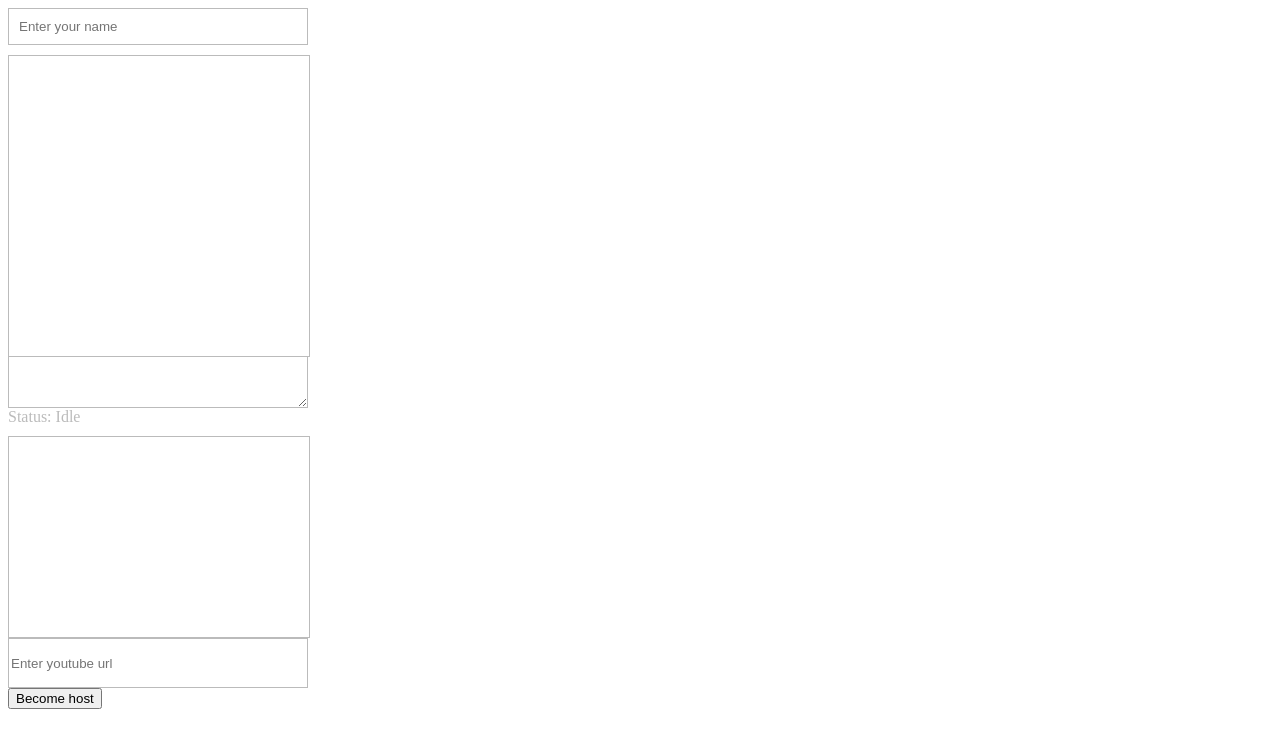
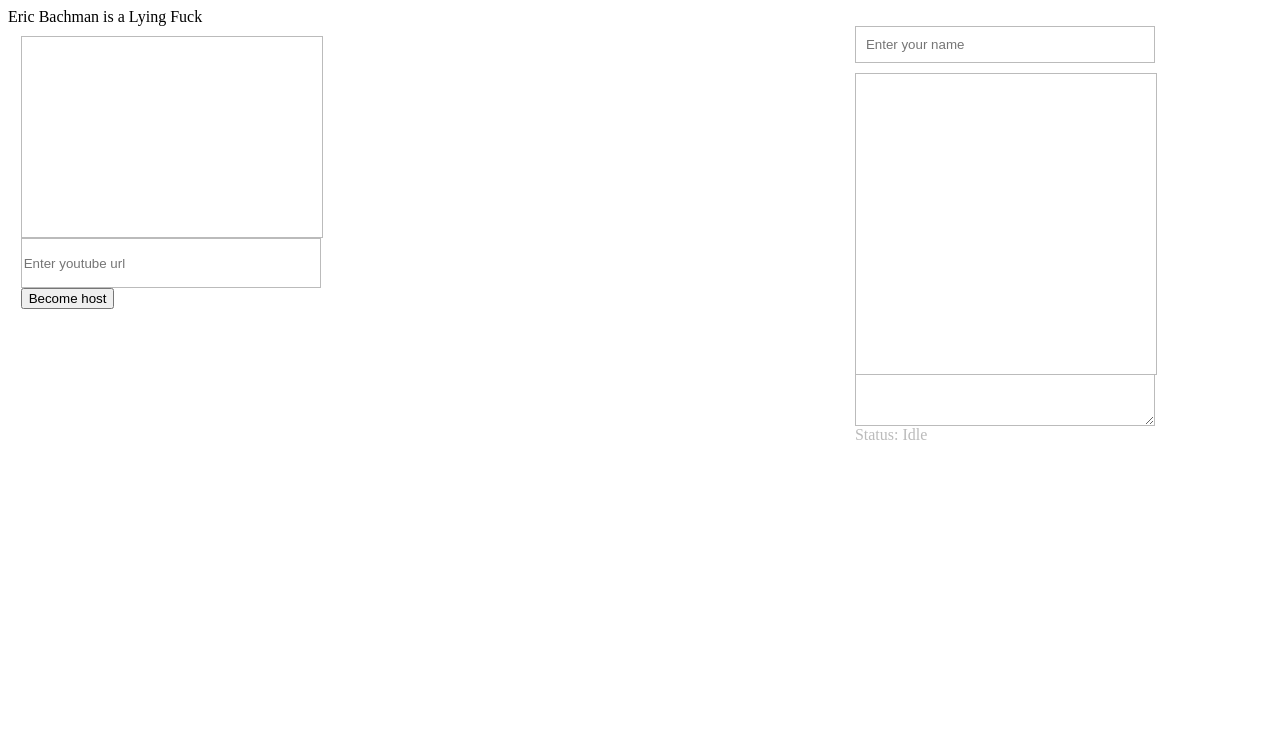
Before and after one commit to tpan496/Cinema3D, a website: page index.html in a window 1280 px wide. Drawn offline with nearby package versions, Linux system fonts and the light colour scheme; no server answers.

Commit message:
not hotdog

```diff
--- a/index.html
+++ b/index.html
@@ -4,8 +4,10 @@
     <title> EXP cinema</title>
     <link rel="stylesheet" href="css/index.css">
 </head>
-
+Eric Bachman is a Lying Fuck
+<div class="row">
 <body>
+    <div div id="column3" style="float:right; margin:0;width:33%">
     <div class="chat">
         <input type="text" class="chat-name" placeholder="Enter your name" value="">
         <div class="chat-messages"></div>
@@ -14,6 +16,8 @@
             Status: <span>Idle</span>
         </div>
     </div>
+  </div>
+  <div id="column1" style="float:right; margin:0; width:66%;">
     <div class="video">
         <div class="video-playlist"></div>
         <input class="video-input" type="text" placeholder="Enter youtube url">
@@ -21,6 +25,7 @@
     </div>
     <button id="hostButton" type="button">Become host</button>
     <script src="/socket.io/socket.io.js"></script>
+</div>
     <script>
         // Video Player
         var player;
@@ -197,5 +202,6 @@
         })();
     </script>
 </body>
+</div>
 
 </html>
```
